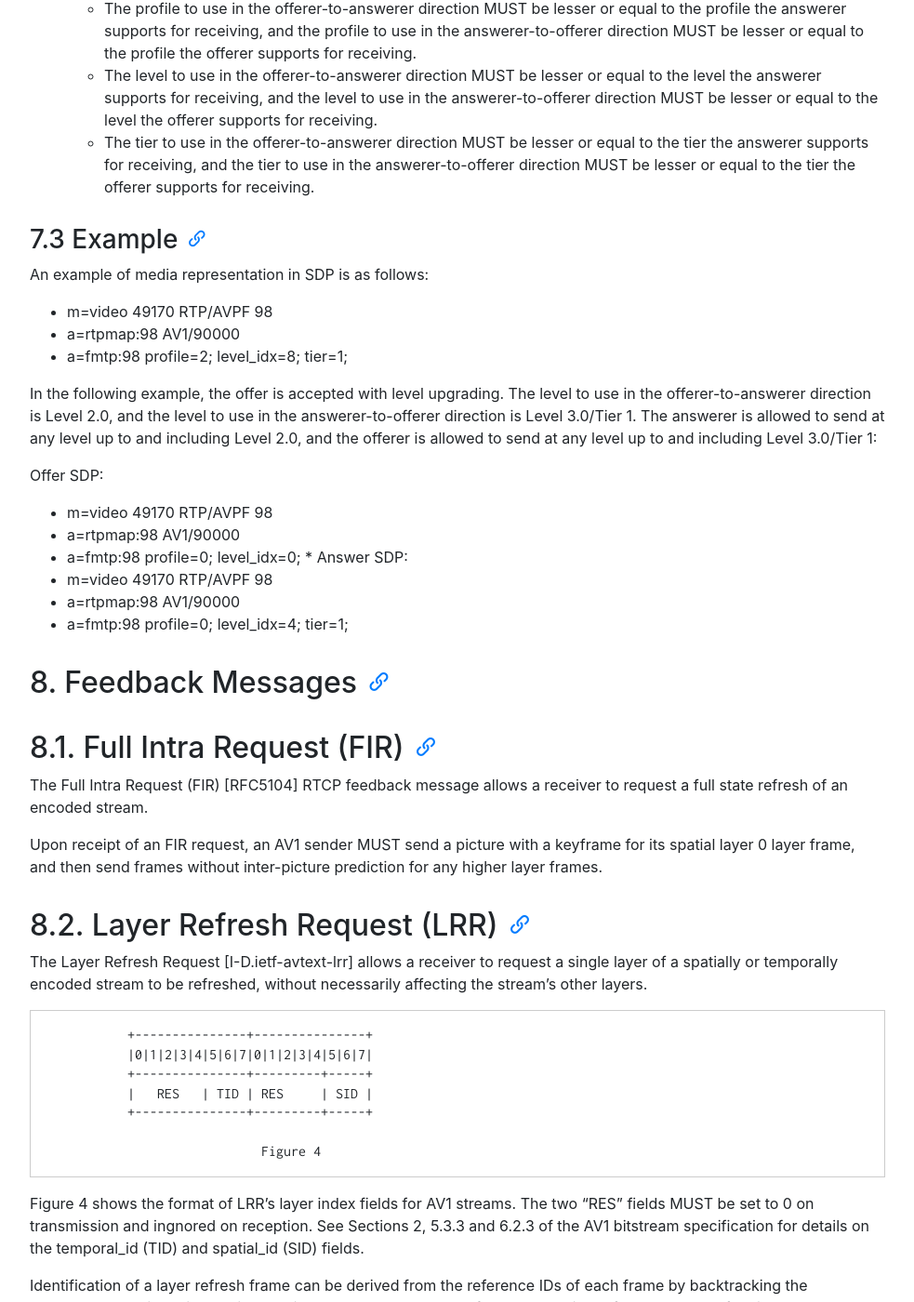
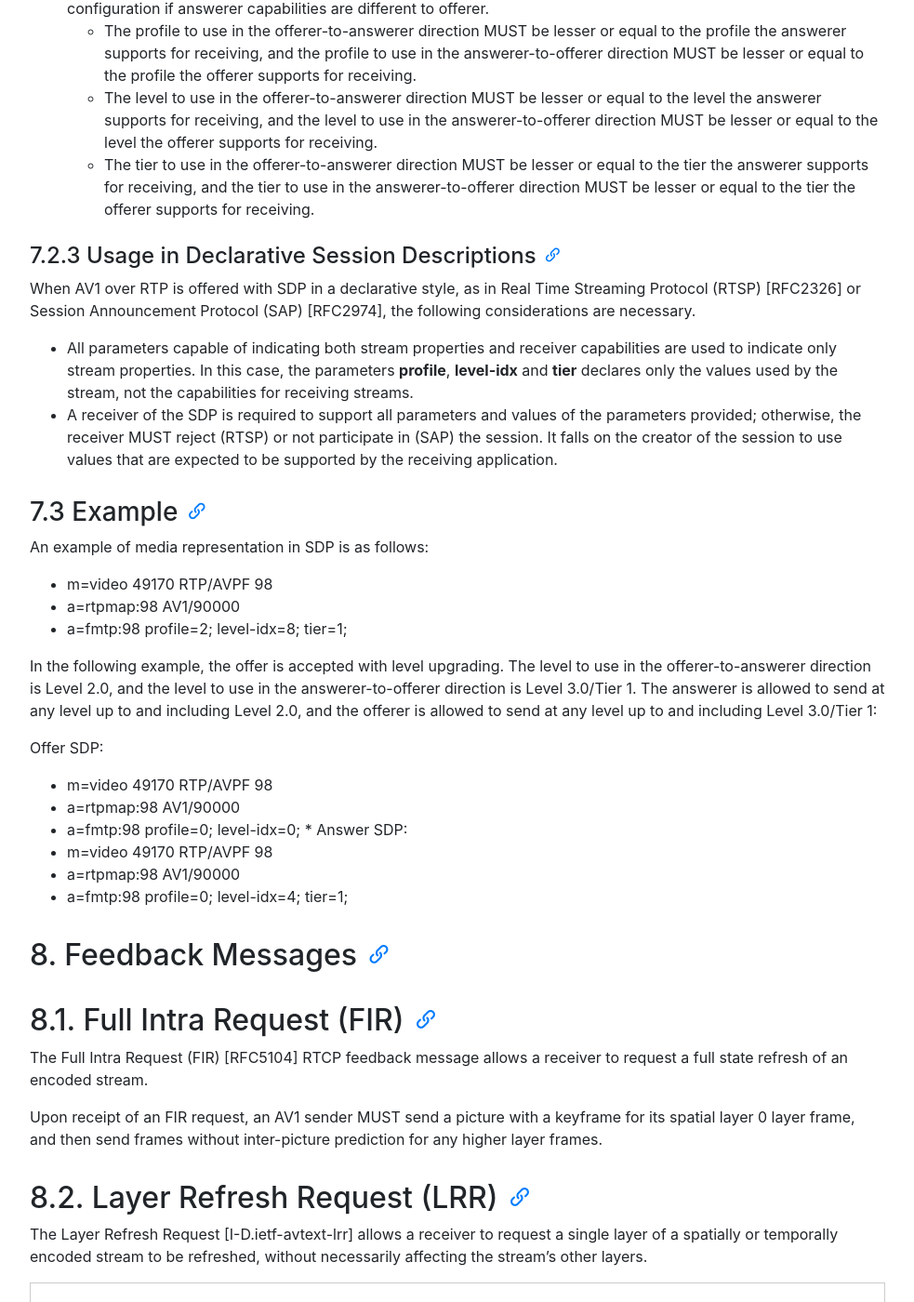
Before and after one commit to AOMediaCodec/av1-rtp-spec, a Jekyll site: the page built from index.md, in a window 1280 px wide and 1400 px high, scrolled down 8699 px. Shown: the whole window at 93% size, without its empty margins (53-1036 px from the left). Built offline with Jekyll 4.4.1, drawn with Linux system fonts in a browser that asks for light colours; nearby versions of some CDN libraries; some of the changed text lies outside the part shown.

Commit message:
Added SDP declarative section; renamed 'level_idx' to'level-idx'

```diff
--- a/av1-rtp-spec.md
+++ b/av1-rtp-spec.md
@@ -335,9 +335,9 @@
 * Required parameters:
   * None.
 * Optional parameters:
-  * These parameters are used to signal the capabilities of a receiver implementation. If the implementation is willing to receive media, **profile** and **level_idx** parameters MUST be provided. These parameters MUST NOT be used for any other purpose.
+  * These parameters are used to signal the capabilities of a receiver implementation. If the implementation is willing to receive media, **profile** and **level-idx** parameters MUST be provided. These parameters MUST NOT be used for any other purpose.
     * **profile**: The value of **profile** is an integer indicating highest AV1 profile supported by the receiver. The range of possible values is identical to **seq_profile** syntax element specified in [AV1]
-    * **level_idx**: The value of **level_idx** is an integer indicating the highest AV1 level supported by the receiver. The range of possible values is identical to **seq_level_idx** syntax element specified in [AV1]
+    * **level-idx**: The value of **level-idx** is an integer indicating the highest AV1 level supported by the receiver. The range of possible values is identical to **seq_level_idx** syntax element specified in [AV1]
     * **tier**: The value of **tier** is an integer indicating tier of the indicated level.  The range of possible values is identical to **seq_tier** syntax element specified in [AV1]. If parameter is not present, level's tier is to be assumed equal to 0
 
 * Encoding considerations:
@@ -373,23 +373,29 @@
 * The media name in the "m=" line of SDP MUST be video.
 * The encoding name in the "a=rtpmap" line of SDP MUST be AV1 (the media subtype).
 * The clock rate in the "a=rtpmap" line MUST be 90000.
-* The parameters "**profile**", and "**level_idx**", MUST be included in the "a=fmtp" line of SDP if SDP is used to declare receiver capabilities. These parameters are expressed as a media subtype string, in the form of a semicolon separated list of parameter=value pairs.
-* Parameter "**tier**" COULD be included alongside "**profile**" and "**level_idx** parameters in "a=fmtp" line if indicated level supports tier different to 0.
+* The parameters "**profile**", and "**level-idx**", MUST be included in the "a=fmtp" line of SDP if SDP is used to declare receiver capabilities. These parameters are expressed as a media subtype string, in the form of a semicolon separated list of parameter=value pairs.
+* Parameter "**tier**" COULD be included alongside "**profile**" and "**level-idx** parameters in "a=fmtp" line if indicated level supports tier different to 0.
 
 #### 7.2.2  Usage with the SDP Offer/Answer Model
 
 When AV1 is offered over RTP using SDP in an Offer/Answer model [RFC3264] for negotiation for unicast usage, the following limitations and rules apply:
-  *  The media format configuration is identified by **level**, **profile_idx** and **tier**.  Answerer SHOULD maintain all parameters. These media configuration parameters are asymmetrical and answerer COULD declare its own media configuration if answerer capabilities are different to offerer.
+  *  The media format configuration is identified by **level-idx**, **profile** and **tier**.  Answerer SHOULD maintain all parameters. These media configuration parameters are asymmetrical and answerer COULD declare its own media configuration if answerer capabilities are different to offerer.
      *  The  profile to use in the offerer-to-answerer direction MUST be lesser or equal to the profile the answerer supports for receiving, and the profile to use in the answerer-to-offerer direction MUST be lesser or equal to the profile the offerer supports for receiving.
      *  The level to use in the offerer-to-answerer direction MUST be lesser or equal to the level the answerer supports for receiving, and the level to use in the answerer-to-offerer direction MUST be lesser or equal to the level the offerer supports for receiving.
      *  The tier to use in the offerer-to-answerer direction MUST be lesser or equal to the tier the answerer supports for receiving, and the tier to use in the answerer-to-offerer direction MUST be lesser or equal to the tier the offerer supports for receiving.
+
+#### 7.2.3  Usage in Declarative Session Descriptions
+
+ When AV1 over RTP is offered with SDP in a declarative style, as in Real Time Streaming Protocol (RTSP) [RFC2326] or Session Announcement Protocol (SAP) [RFC2974], the following considerations are necessary.
+ * All parameters capable of indicating both stream properties and receiver capabilities are used to indicate only stream properties. In this case, the parameters **profile**, **level-idx** and **tier** declares only the values used by the stream, not the capabilities for receiving streams.
+ * A receiver of the SDP is required to support all parameters and values of the parameters provided; otherwise, the receiver MUST reject (RTSP) or not participate in (SAP) the session. It falls on the creator of the session to use values that are expected to be supported by the receiving application.
 
 ### 7.3 Example
 An example of media representation in SDP is as follows:
 
 * m=video 49170 RTP/AVPF 98
 * a=rtpmap:98 AV1/90000
-* a=fmtp:98 profile=2; level_idx=8; tier=1;
+* a=fmtp:98 profile=2; level-idx=8; tier=1;
 
 In the following example, the offer is accepted with level upgrading. The level to use in the offerer-to-answerer
 direction is Level 2.0, and the level to use in the answerer-to-offerer direction is Level 3.0/Tier 1.  The answerer is allowed to send at
@@ -398,12 +404,12 @@
 Offer SDP:
 * m=video 49170 RTP/AVPF 98
 * a=rtpmap:98 AV1/90000
-* a=fmtp:98 profile=0; level_idx=0;
+* a=fmtp:98 profile=0; level-idx=0;
 *
 Answer SDP:
 * m=video 49170 RTP/AVPF 98
 * a=rtpmap:98 AV1/90000
-* a=fmtp:98 profile=0; level_idx=4; tier=1;
+* a=fmtp:98 profile=0; level-idx=4; tier=1;
 
 
 ## 8. Feedback Messages
```
